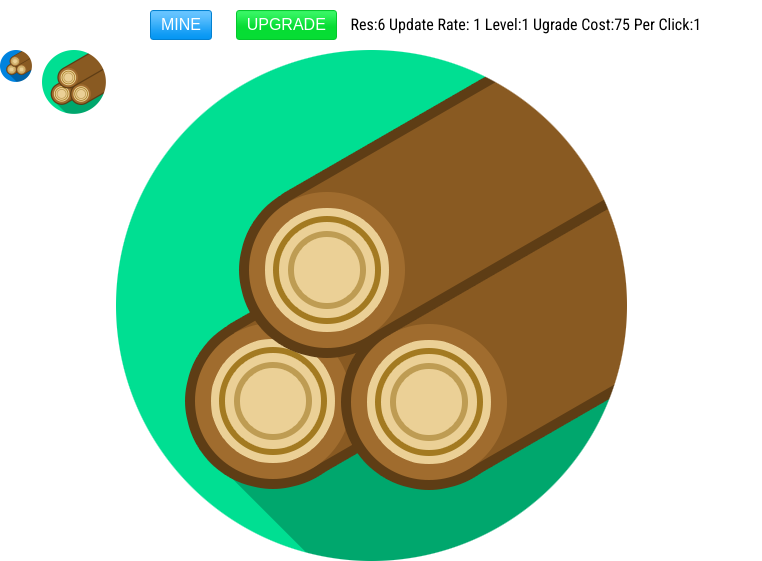
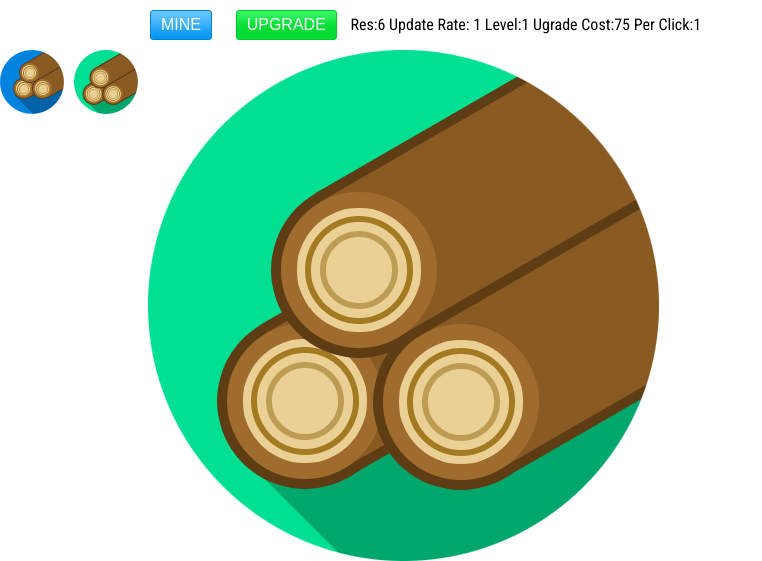
Before and after one commit to edisontrent1337/SheepClickerDev, a Django app: page /sheep/ in a window 1280 px wide. Shown: the top 561 px of the page, without its empty margins (0-762 px from the left). Run offline with Django 3.2, Linux system fonts and the light colour scheme; some libraries are stand-ins or nearby versions.

Commit message:
small style changes

```diff
--- a/static/css/style.css
+++ b/static/css/style.css
@@ -39,11 +39,12 @@ body {
 .resicon_small, .resicon_middle, .resicon_big {
     float:left;
     margin-right:10px;
+
     }
 
 .resicon_small {
-        width:32px;
-    height:32px;
+        width:64px;
+    height:64px;
     }
 
 .resicon_middle {
```
Also changed, not shown: static/img/wood_blue.png.
